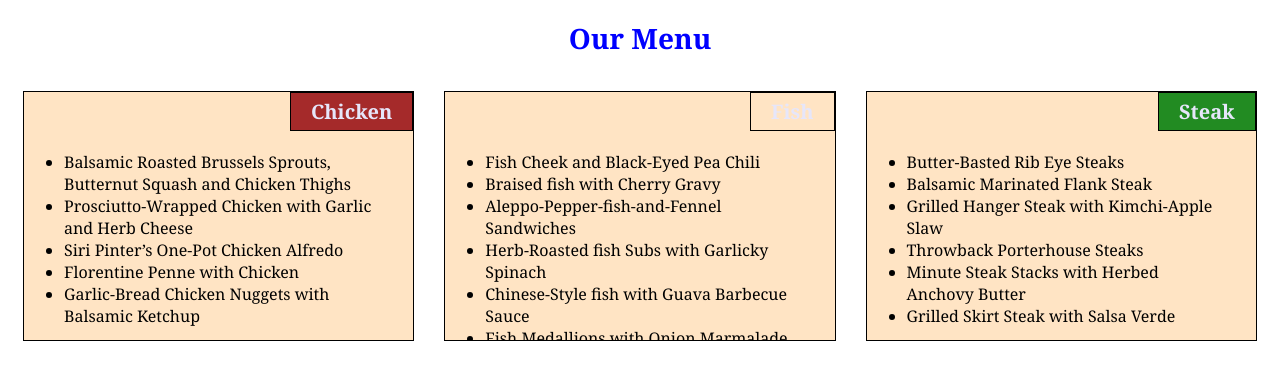
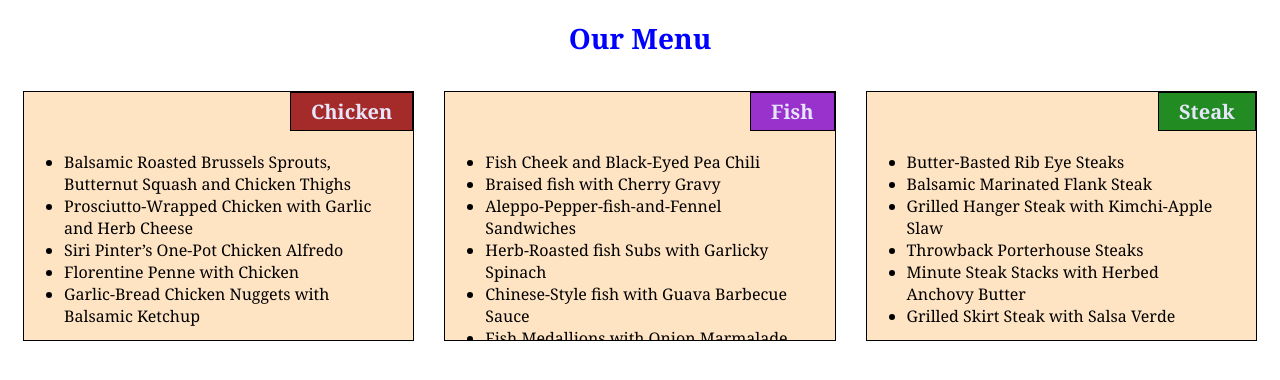
Before and after one commit to toluimmanuel/toluimmanuel.github.io, a plain HTML site: page module2.html in a window 1280 px wide. Drawn offline with Linux system fonts and the light colour scheme.

Commit message:
Update style.css

```diff
--- a/style.css
+++ b/style.css
@@ -37,7 +37,7 @@ ul {
     background-color: brown;
 }
 
-#pork {
+#fish {
     background-color: darkorchid;
 }
 
```
